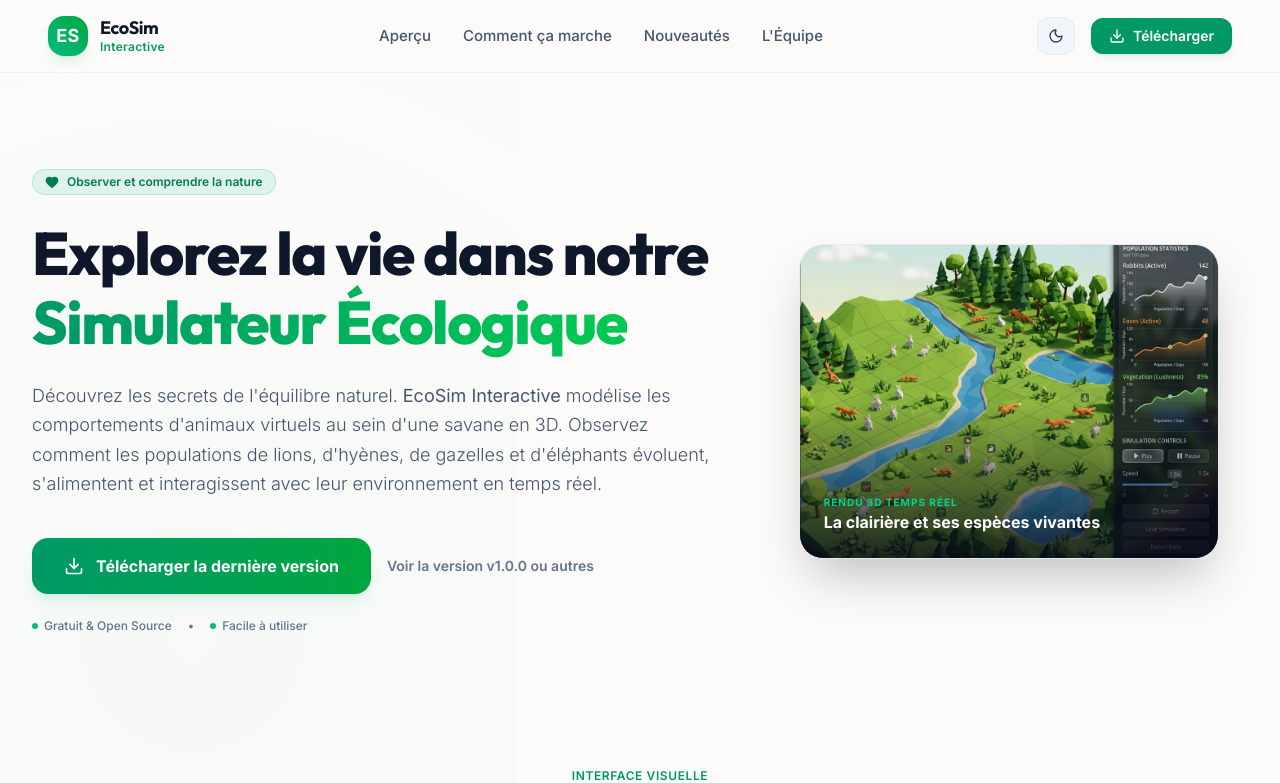
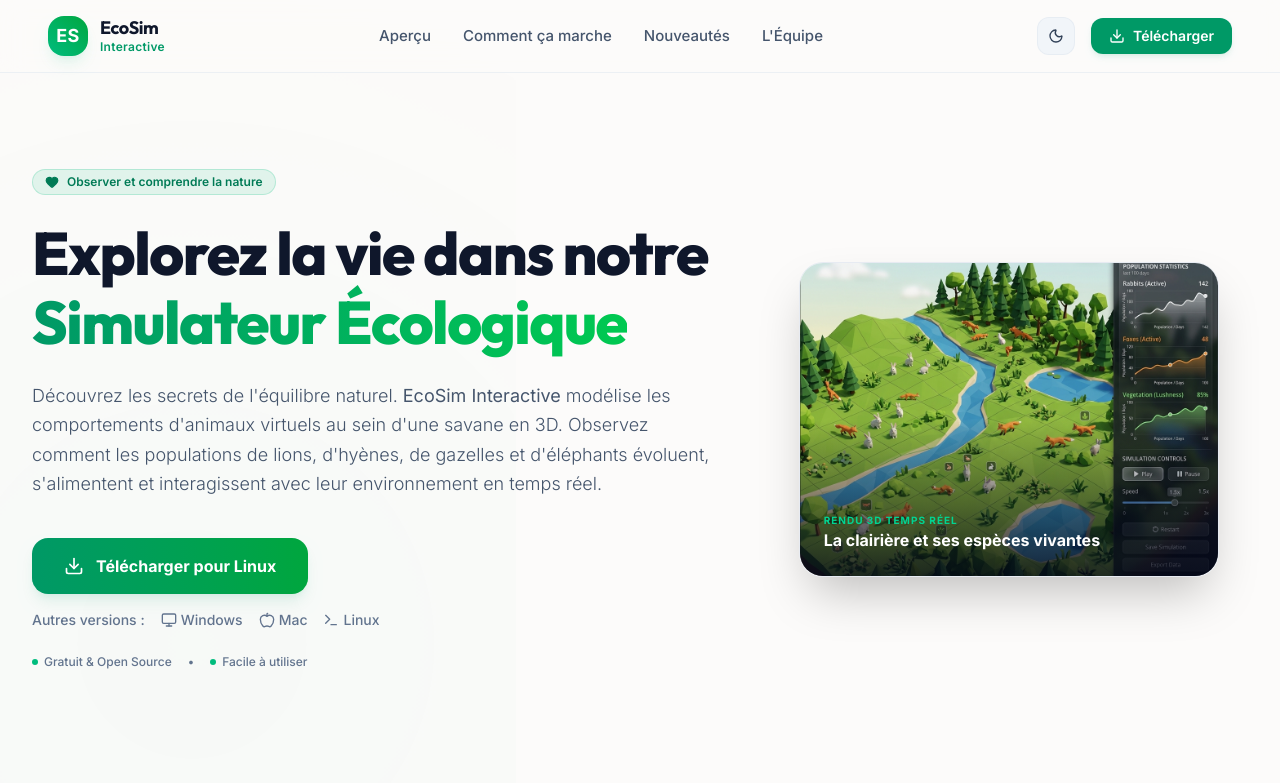
Before and after one commit to EcoSim-Interactive/EcoSim-game, a React (Vite) app in the folder site-vitrine/: page / in a window 1280 px wide. Shown: the top 783 px of the page. Built offline with nearby package versions, Linux system fonts and the light colour scheme.

Commit message:
version dl (windows, mac, linux)

```diff
--- a/site-vitrine/src/components/Changelog.jsx
+++ b/site-vitrine/src/components/Changelog.jsx
@@ -1,4 +1,4 @@
-import React from 'react';
+import React, { useState, useEffect } from 'react';
 import { Download, ChevronRight, CheckCircle } from 'lucide-react';
 import GithubIcon from './GithubIcon';
 
@@ -9,6 +9,21 @@
 ];
 
 export default function Changelog() {
+  const [os, setOs] = useState('Windows');
+
+  useEffect(() => {
+    const userAgent = window.navigator.userAgent.toLowerCase();
+    if (userAgent.includes('mac')) {
+      setOs('Mac');
+    } else if (userAgent.includes('linux')) {
+      setOs('Linux');
+    } else {
+      setOs('Windows');
+    }
+  }, []);
+
+  const downloadLink = `https://github.com/EcoSim-Interactive/EcoSim-game/releases/latest/download/EcoSim-${os}.zip`;
+
   return (
     <section id="changelog" className="space-y-12">
 
@@ -24,14 +39,14 @@
 
             <div className="flex flex-col sm:flex-row gap-4 items-center pt-2">
               <a
-                href="https://github.com/EcoSim-Interactive/EcoSim-game/releases/latest/download/EcoSim-Windows.zip"
+                href={downloadLink}
                 target="_blank"
                 rel="noreferrer"
                 id="direct-download-github"
                 className="w-full sm:w-auto flex items-center justify-center gap-3 bg-gradient-to-r from-emerald-600 to-green-600 hover:from-emerald-500 hover:to-green-500 text-white font-bold py-4 px-8 rounded-2xl transition-all duration-300 shadow-md active:scale-95 text-base"
               >
                 <Download className="w-5 h-5" />
-                <span>Télécharger (Dernière version Windows)</span>
+                <span>Télécharger pour {os}</span>
               </a>
               <a
                 href="https://github.com/EcoSim-Interactive/EcoSim-game/releases/tag/v1.0.0"
--- a/site-vitrine/src/components/Hero.jsx
+++ b/site-vitrine/src/components/Hero.jsx
@@ -1,8 +1,27 @@
-import React from 'react';
-import { Download, Heart } from 'lucide-react';
+import React, { useState, useEffect } from 'react';
+import { Download, Heart, Monitor, Apple, Terminal } from 'lucide-react';
 import ecosimScreenshot from '../assets/ecosim_screenshot.png';
 
 export default function Hero() {
+  const [os, setOs] = useState('Windows');
+
+  useEffect(() => {
+    const userAgent = window.navigator.userAgent.toLowerCase();
+    if (userAgent.includes('mac')) {
+      setOs('Mac');
+    } else if (userAgent.includes('linux')) {
+      setOs('Linux');
+    } else {
+      setOs('Windows');
+    }
+  }, []);
+
+  const downloadLinks = {
+    Windows: "https://github.com/EcoSim-Interactive/EcoSim-game/releases/latest/download/EcoSim-Windows.zip",
+    Mac: "https://github.com/EcoSim-Interactive/EcoSim-game/releases/latest/download/EcoSim-Mac.zip",
+    Linux: "https://github.com/EcoSim-Interactive/EcoSim-game/releases/latest/download/EcoSim-Linux.zip"
+  };
+
   return (
     <section id="hero" className="grid grid-cols-1 lg:grid-cols-12 gap-12 items-center pt-8">
       <div className="lg:col-span-7 space-y-6 text-left">
@@ -22,25 +41,26 @@
           Découvrez les secrets de l'équilibre naturel. <strong>EcoSim Interactive</strong> modélise les comportements d'animaux virtuels au sein d'une savane en 3D. Observez comment les populations de lions, d'hyènes, de gazelles et d'éléphants évoluent, s'alimentent et interagissent avec leur environnement en temps réel.
         </p>
 
-        <div className="flex flex-col sm:flex-row gap-4 pt-4 items-center">
+        <div className="flex flex-col gap-4 pt-4">
+          <div className="flex flex-col sm:flex-row gap-4 items-center text-left sm:text-center">
             <a
-            href="https://github.com/EcoSim-Interactive/EcoSim-game/releases/latest/download/EcoSim-Windows.zip"
+              href={downloadLinks[os]}
               target="_blank"
               rel="noreferrer"
               id="hero-download-btn"
-            className="flex items-center justify-center gap-3 bg-gradient-to-r from-emerald-600 to-green-600 hover:from-emerald-500 hover:to-green-500 text-white font-bold py-4 px-8 rounded-2xl transition-all duration-300 shadow-lg shadow-emerald-600/10 active:scale-95 text-base"
+              className="flex items-center justify-center gap-3 bg-gradient-to-r from-emerald-600 to-green-600 hover:from-emerald-500 hover:to-green-500 text-white font-bold py-4 px-8 rounded-2xl transition-all duration-300 shadow-lg shadow-emerald-600/10 active:scale-95 text-base w-full sm:w-auto"
             >
               <Download className="w-5 h-5" />
-            <span>Télécharger la dernière version</span>
+              <span>Télécharger pour {os}</span>
             </a>
-          <a
-            href="https://github.com/EcoSim-Interactive/EcoSim-game/releases/tag/v1.0.0"
-            target="_blank"
-            rel="noreferrer"
-            className="text-sm font-semibold text-slate-500 dark:text-slate-400 hover:text-emerald-600 dark:hover:text-emerald-400 transition-colors"
-          >
-            Voir la version v1.0.0 ou autres
-          </a>
+          </div>
+
+          <div className="flex flex-wrap items-center gap-4 text-sm font-medium text-slate-500 dark:text-slate-400">
+            <span>Autres versions :</span>
+            <a href={downloadLinks.Windows} className="hover:text-emerald-600 dark:hover:text-emerald-400 flex items-center gap-1 transition-colors"><Monitor className="w-4 h-4"/> Windows</a>
+            <a href={downloadLinks.Mac} className="hover:text-emerald-600 dark:hover:text-emerald-400 flex items-center gap-1 transition-colors"><Apple className="w-4 h-4"/> Mac</a>
+            <a href={downloadLinks.Linux} className="hover:text-emerald-600 dark:hover:text-emerald-400 flex items-center gap-1 transition-colors"><Terminal className="w-4 h-4"/> Linux</a>
+          </div>
         </div>
 
         <div className="flex items-center gap-4 text-xs font-medium text-slate-500 dark:text-slate-400">
--- a/site-vitrine/src/components/Navbar.jsx
+++ b/site-vitrine/src/components/Navbar.jsx
@@ -1,7 +1,22 @@
-import React from 'react';
+import React, { useState, useEffect } from 'react';
 import { Download, Sun, Moon } from 'lucide-react';
 
 export default function Navbar({ isDarkMode, onToggleTheme }) {
+  const [os, setOs] = useState('Windows');
+
+  useEffect(() => {
+    const userAgent = window.navigator.userAgent.toLowerCase();
+    if (userAgent.includes('mac')) {
+      setOs('Mac');
+    } else if (userAgent.includes('linux')) {
+      setOs('Linux');
+    } else {
+      setOs('Windows');
+    }
+  }, []);
+
+  const downloadLink = `https://github.com/EcoSim-Interactive/EcoSim-game/releases/latest/download/EcoSim-${os}.zip`;
+
   return (
     <header className="sticky top-0 z-50 bg-[#fcfbfa]/85 dark:bg-[#070b13]/85 backdrop-blur-md border-b border-slate-200/60 dark:border-slate-800/40 py-4 px-6 md:px-12 flex justify-between items-center transition-colors">
       <div className="flex items-center gap-3">
@@ -33,7 +48,7 @@
         </button>
 
         <a
-          href="https://github.com/EcoSim-Interactive/EcoSim-game/releases/latest/download/EcoSim-Windows.zip"
+          href={downloadLink}
           target="_blank"
           rel="noreferrer"
           id="nav-download-github"
```
Lines whose indentation alone changed are shown as unchanged.
